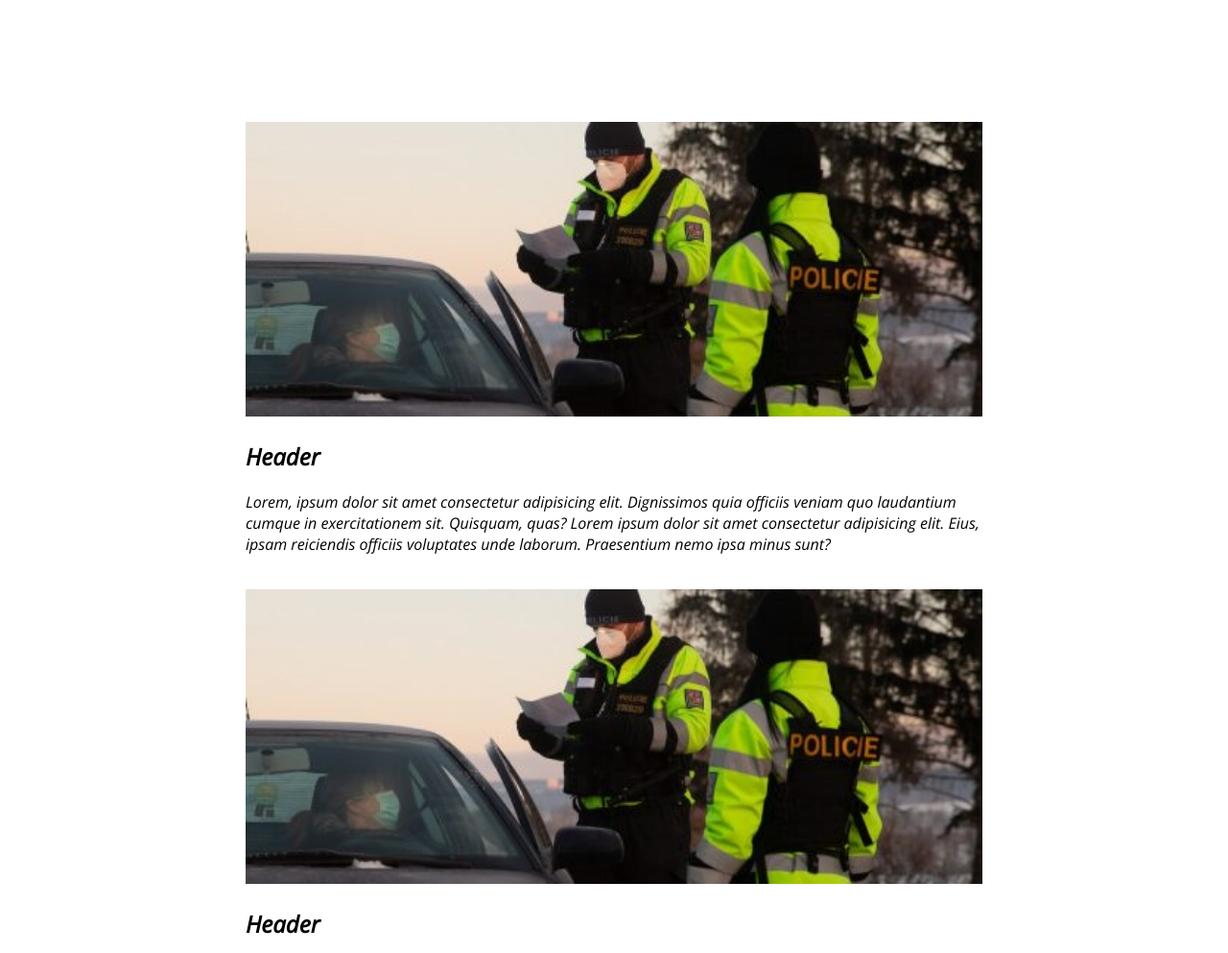
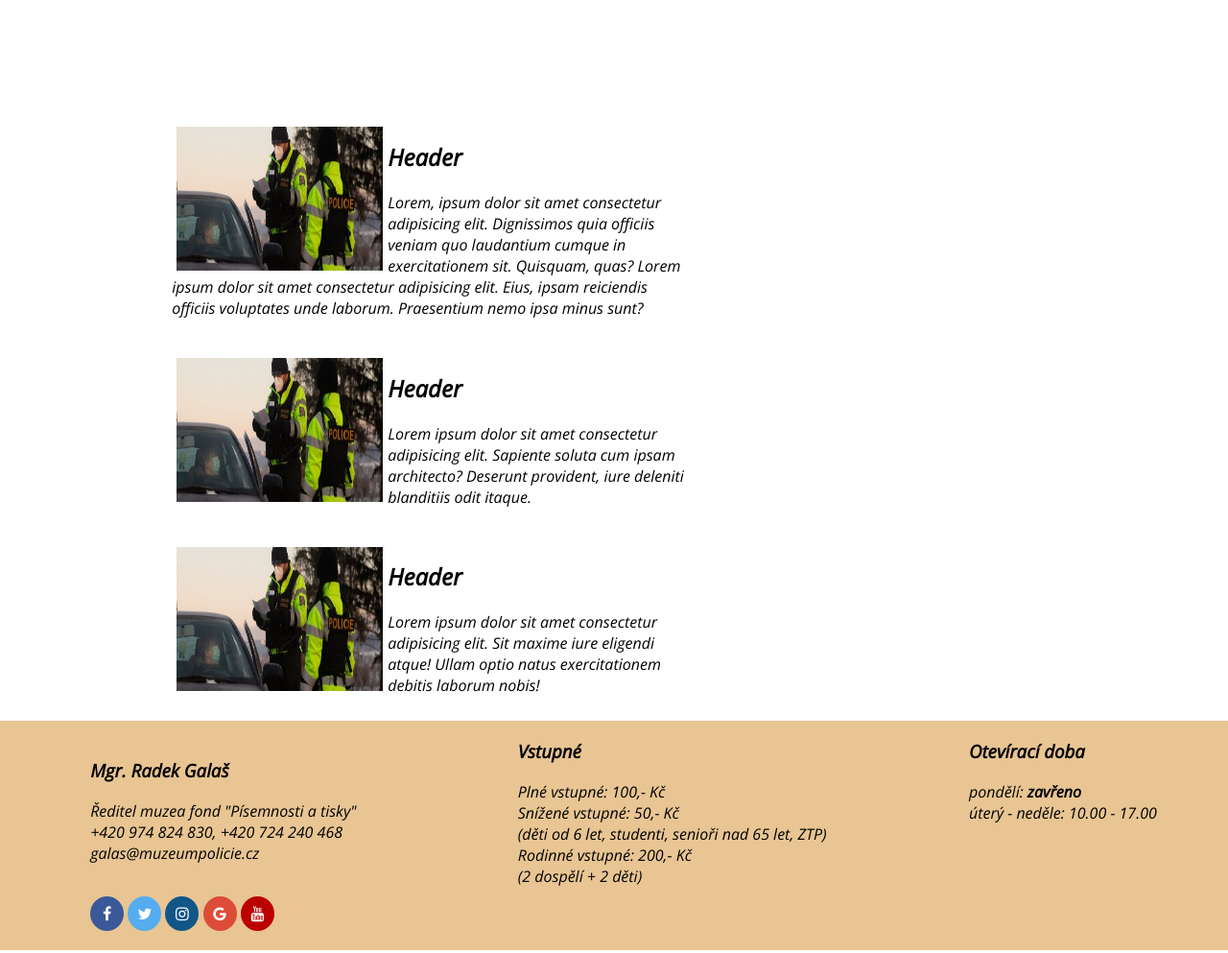
Before and after one commit to TranNgocTuan1/Muzeum, a plain HTML site: page index.html in a window 1280 px wide. Shown: the part 820-1813 px from the top of the page at 96% size. Drawn offline with nearby package versions, Linux system fonts and the light colour scheme.

Commit message:
Verze 3.1

```diff
--- a/style.css
+++ b/style.css
@@ -263,6 +263,7 @@ textarea {
 
 
 .novinky{
+  width:70%;
   display: flex;
   flex-direction: row;
   flex-wrap: wrap;
@@ -275,8 +276,10 @@ textarea {
 }
 
 .udalost img{
-  width: 100%;
-  max-height: auto;
+  width: 40%;
+  height: 150px;
+  float: left;
+  margin : 5px;
 }
 
 /*----footer----*/
```
